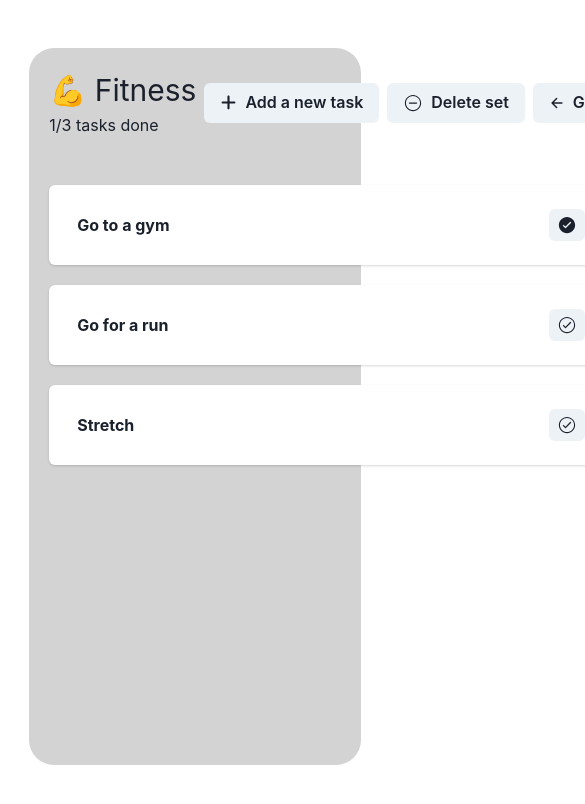
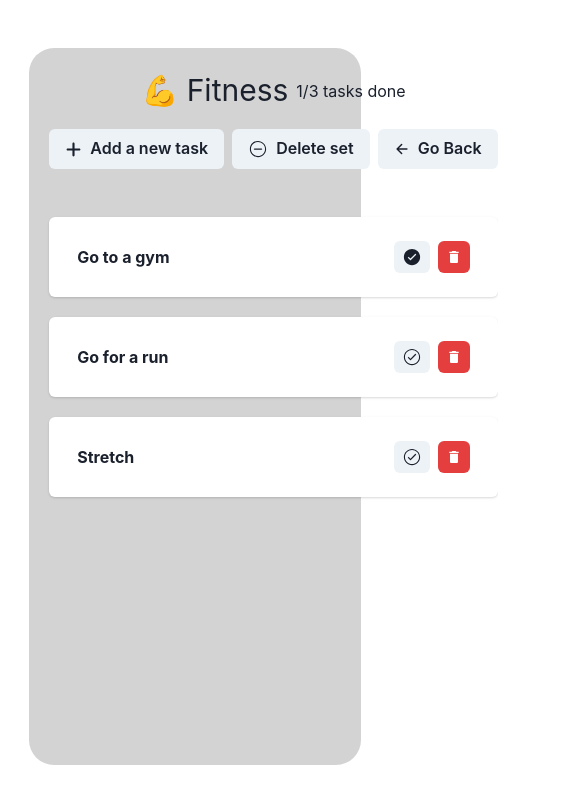
Before and after one commit to Rezmii/to-do-list-react, a React (Vite) app: page /set/1 in a window 390 px wide. Shown: the top 804 px of the page, 585 px wide, since content can reach past the window. Built offline with nearby package versions, Linux system fonts and the light colour scheme.

Commit message:
Added responsivness to main page

```diff
--- a/src/App.tsx
+++ b/src/App.tsx
@@ -71,7 +71,7 @@ function App() {
           {
             taskId: 4,
             setId: 2,
-            title: "Learn to math exam",
+            title: "Study for math exam",
             done: false,
             description: "Need to know geometry and trigonometry",
             deadline: new Date(2024, 6, 12),
--- a/src/components/FormButton.tsx
+++ b/src/components/FormButton.tsx
@@ -64,7 +64,7 @@ const FormButton = ({ onSubmit }: Props) => {
         Add a new Set
       </Button>
 
-      <Modal isOpen={isOpen} onClose={onClose}>
+      <Modal isOpen={isOpen} onClose={onClose} size={["xs", "md"]}>
         <ModalOverlay />
         <ModalContent>
           <ModalHeader>Add a new set</ModalHeader>
--- a/src/components/Header.tsx
+++ b/src/components/Header.tsx
@@ -1,4 +1,4 @@
-import { HStack, Text, VStack } from "@chakra-ui/react";
+import { Grid, GridItem, Text } from "@chakra-ui/react";
 import FormButton from "./FormButton";
 
 interface Props {
@@ -7,12 +7,27 @@ interface Props {
 
 const Header = ({ onSubmit }: Props) => {
   return (
-    <HStack justifyContent="space-between">
-      <Text fontSize="4xl">To Do List</Text>
-      <VStack alignItems="flex-end">
-        <FormButton onSubmit={(title, emoji) => onSubmit(title, emoji)} />
-      </VStack>
-    </HStack>
+    <>
+      <Grid
+        templateAreas={{
+          base: `"title" "button"`,
+          sm: `"title button"`,
+        }}
+        gap={{ base: "1em", sm: "0" }}
+        alignItems="center"
+        justifyContent={{
+          base: "center",
+          sm: "space-between",
+        }}
+      >
+        <GridItem area="title">
+          <Text fontSize="4xl">To Do List</Text>
+        </GridItem>
+        <GridItem area="button">
+          <FormButton onSubmit={(title, emoji) => onSubmit(title, emoji)} />
+        </GridItem>
+      </Grid>
+    </>
   );
 };
 
--- a/src/components/TaskCard.tsx
+++ b/src/components/TaskCard.tsx
@@ -44,8 +44,13 @@ const TaskCard = ({ task, onMarkButton, onDeleteButton }: Props) => {
   };
 
   const sliceDate = (date: string) => {
-    const newDate = date.split(",")[0];
-    return newDate;
+    const newDate = new Date(date);
+    const options: Intl.DateTimeFormatOptions = {
+      year: "numeric",
+      month: "2-digit",
+      day: "2-digit",
+    };
+    return newDate.toLocaleDateString(undefined, options);
   };
 
   return (
--- a/src/components/TasksFormButton.tsx
+++ b/src/components/TasksFormButton.tsx
@@ -83,7 +83,7 @@ const TasksFormButton = ({ onSubmit }: Props) => {
         </Button>
       </VStack>
 
-      <Modal isOpen={isOpen} onClose={onClose}>
+      <Modal isOpen={isOpen} onClose={onClose} size={["xs", "md"]}>
         <ModalOverlay />
         <ModalContent>
           <ModalHeader>Add a new task</ModalHeader>
--- a/src/components/TasksHeader.tsx
+++ b/src/components/TasksHeader.tsx
@@ -1,6 +1,6 @@
 import { useNavigate, useParams } from "react-router-dom";
 import { Set } from "../App";
-import { Box, Button, HStack, Text } from "@chakra-ui/react";
+import { Box, Button, Grid, GridItem, HStack, Text } from "@chakra-ui/react";
 import { IoArrowBack } from "react-icons/io5";
 import { IoIosRemoveCircleOutline } from "react-icons/io";
 import TasksFormButton from "./TasksFormButton";
@@ -30,19 +30,34 @@ const TasksHeader = ({ sets, onSubmit, onDeleteButton }: Props) => {
   }
 
   return (
-    <HStack justifyContent="space-between" alignItems="center">
-      <Box>
+    <>
+      <Grid
+        templateAreas={{
+          base: `"title" "buttons"`,
+          lg: `"title buttons"`,
+        }}
+        gap={{ base: "1em", lg: "0" }}
+        alignItems="center"
+        justifyContent={{
+          base: "center",
+          lg: "space-between",
+        }}
+      >
+        <GridItem area="title">
+          <Box display="flex" justifyContent="center">
             <HStack>
               <Text fontSize="3xl">{set.icon}</Text>
               <Text fontSize="3xl">{set.title}</Text>
-        </HStack>
               <Text>
                 {set.tasksDone}/
                 {set.tasks === 1
                   ? `${set.tasks} task done`
                   : `${set.tasks} tasks done`}
               </Text>
+            </HStack>
           </Box>
+        </GridItem>
+        <GridItem area="buttons">
           <HStack>
             <TasksFormButton
               onSubmit={(id, title, description, deadline) =>
@@ -63,7 +78,9 @@ const TasksHeader = ({ sets, onSubmit, onDeleteButton }: Props) => {
               Go Back
             </Button>
           </HStack>
-    </HStack>
+        </GridItem>
+      </Grid>
+    </>
   );
 };
 
```
Lines whose indentation alone changed are shown as unchanged.
